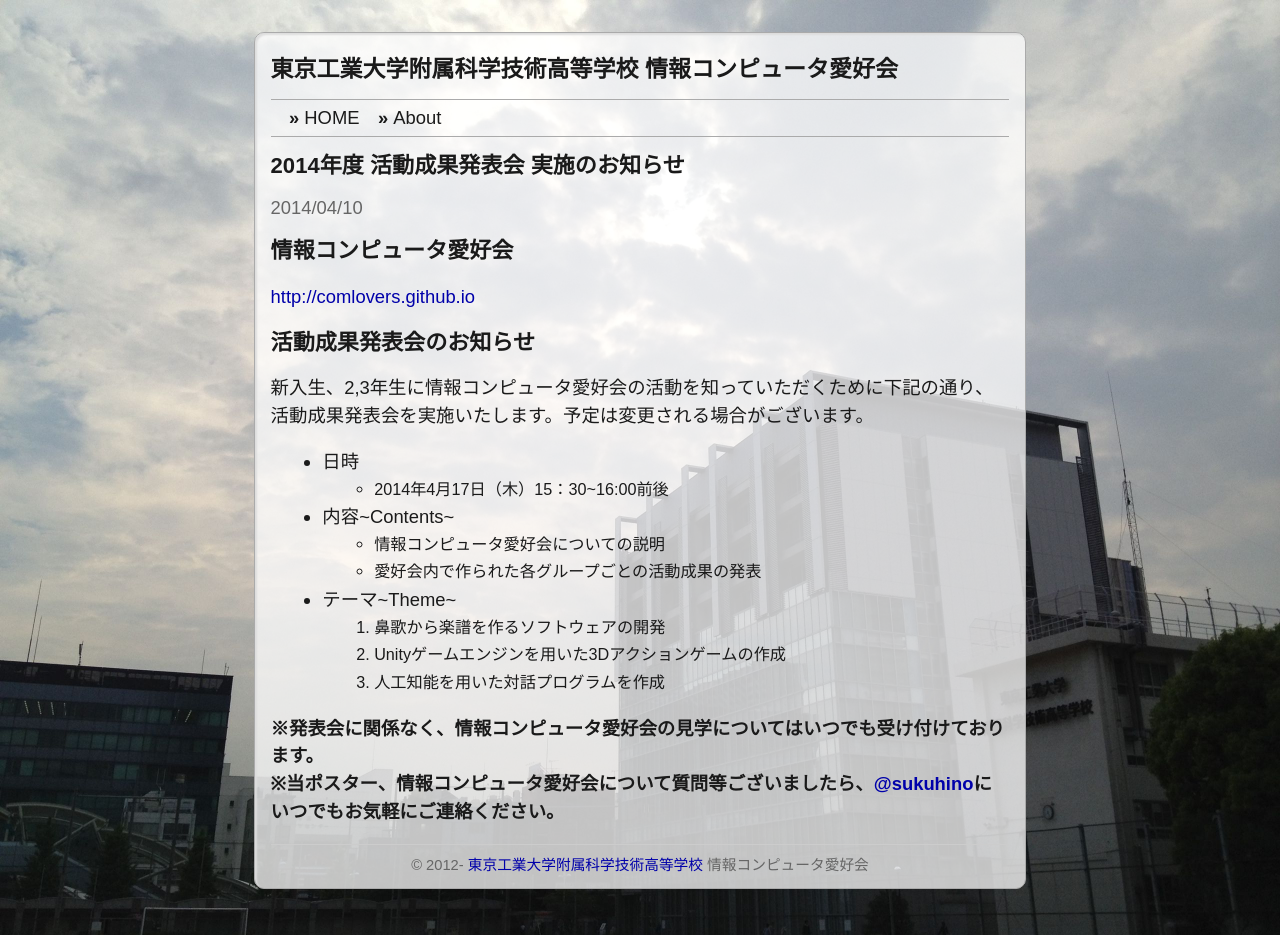
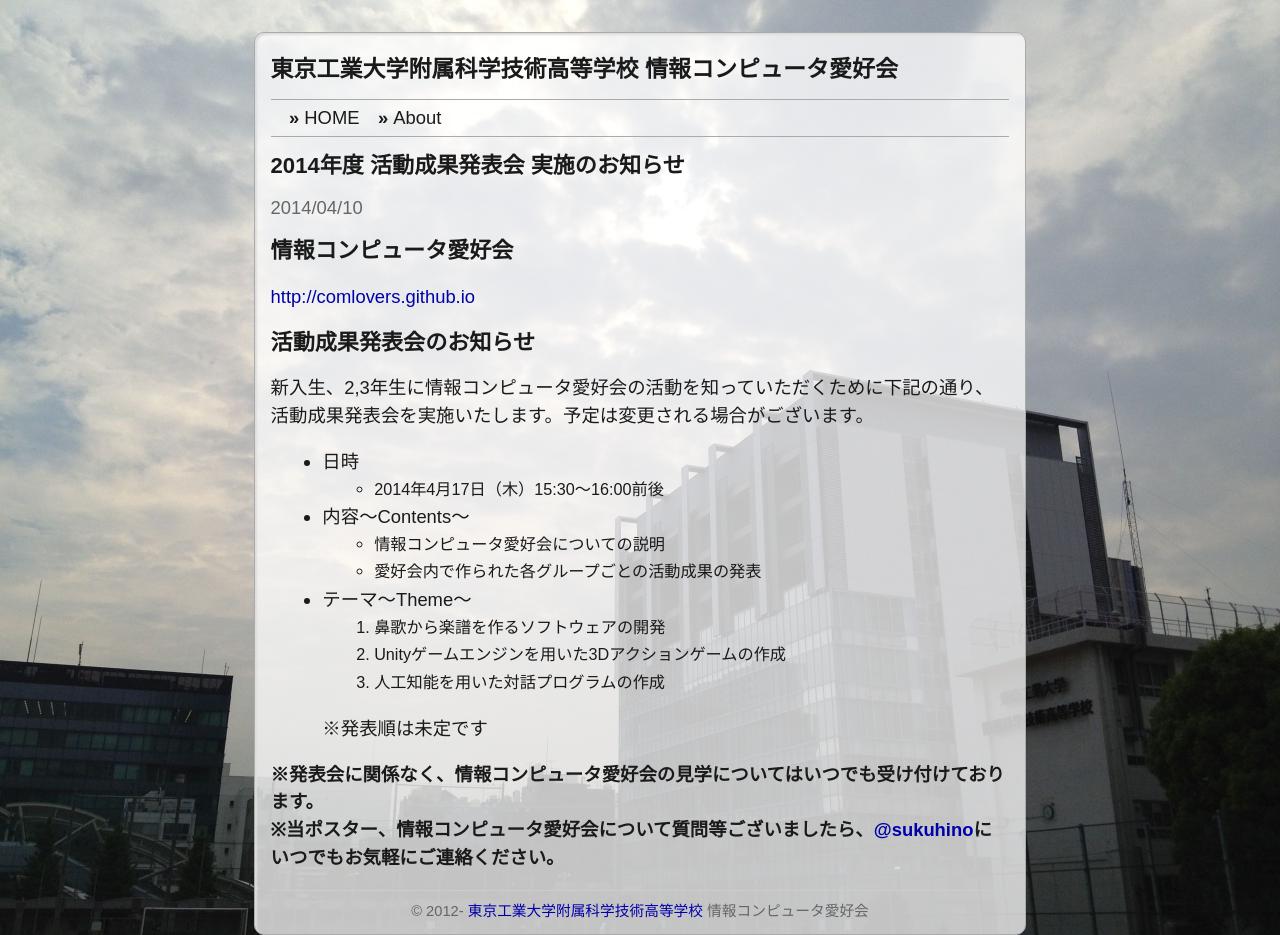
Before and after one commit to comlovers/comlovers.github.io, a Jekyll site: the page built from _posts/2014-4-9-announcement-recital.markdown, in a window 1280 px wide. Built offline with Jekyll 4.4.1, drawn with Linux system fonts in a browser that asks for light colours; Markdown is read by kramdown in place of the engine named in the settings.

Commit message:
improve 2014 announcement recital

```diff
--- a/_posts/2014-4-9-announcement-recital.markdown
+++ b/_posts/2014-4-9-announcement-recital.markdown
@@ -15,17 +15,18 @@ categories: info
 新入生、2,3年生に情報コンピュータ愛好会の活動を知っていただくために下記の通り、活動成果発表会を実施いたします。予定は変更される場合がございます。
 
 - 日時
-	- 2014年4月17日（木）15：30~16:00前後
+	- 2014年4月17日（木）15:30〜16:00前後
 
-- 内容~Contents~
+- 内容〜Contents〜
 	- 情報コンピュータ愛好会についての説明
 	- 愛好会内で作られた各グループごとの活動成果の発表
 
-- テーマ~Theme~
+- テーマ〜Theme〜
 	1. 鼻歌から楽譜を作るソフトウェアの開発
 	2. Unityゲームエンジンを用いた3Dアクションゲームの作成
-	3. 人工知能を用いた対話プログラムを作成
+	3. 人工知能を用いた対話プログラムの作成
 
+    ※発表順は未定です
 
 **※発表会に関係なく、情報コンピュータ愛好会の見学についてはいつでも受け付けております。**
 **※当ポスター、情報コンピュータ愛好会について質問等ございましたら、[@sukuhino](http://twitter.com/sukuhino)にいつでもお気軽にご連絡ください。**
```
